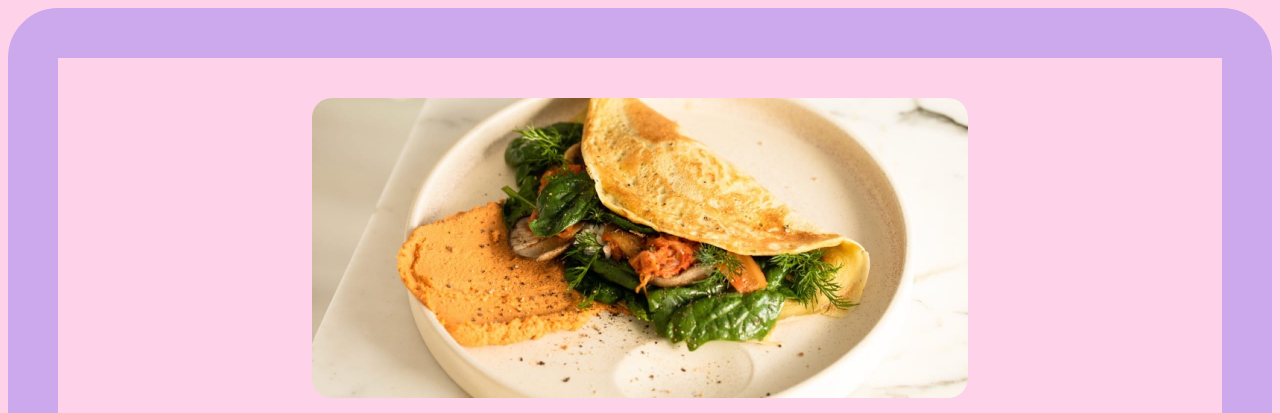
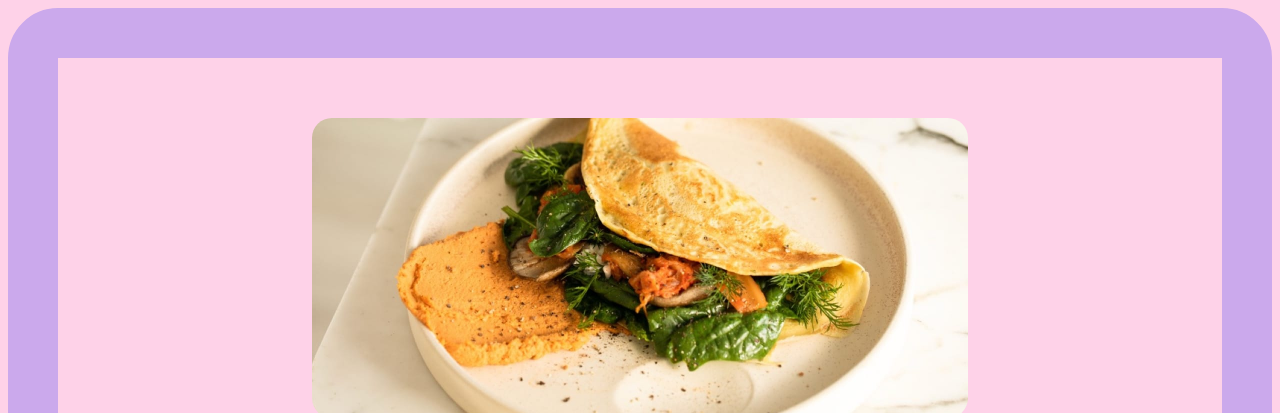
Before and after one commit to KristofferHode/recipe-page-main, a plain HTML site: page index.html in a window 1280 px wide. Shown: the top 413 px of the page. Drawn offline with Linux system fonts and the light colour scheme.

```diff
--- a/style.css
+++ b/style.css
@@ -5,12 +5,13 @@ body{
 #bodydiv
 {
   border: 50px;
-  border-color: rgb(203, 169, 236);border-style: solid;
+  border-color: rgb(203, 169, 236);
+  border-style: solid;
   border-radius: 50px;
   display: flex;
   flex-direction: column;
   align-items: center;
-  padding-bottom: 20px;
+  padding: 20px;
 }
 
 h1{
@@ -56,4 +57,6 @@ li{
   justify-content: center;
   border-radius: 20px;
   border:transparent;
+  max-width: 100%;
+  height: auto;
 }
```
Also changed, not shown: index.html (+1 -1 lines), screenshot/webpagecomp.jpeg (added), 1 other file.
